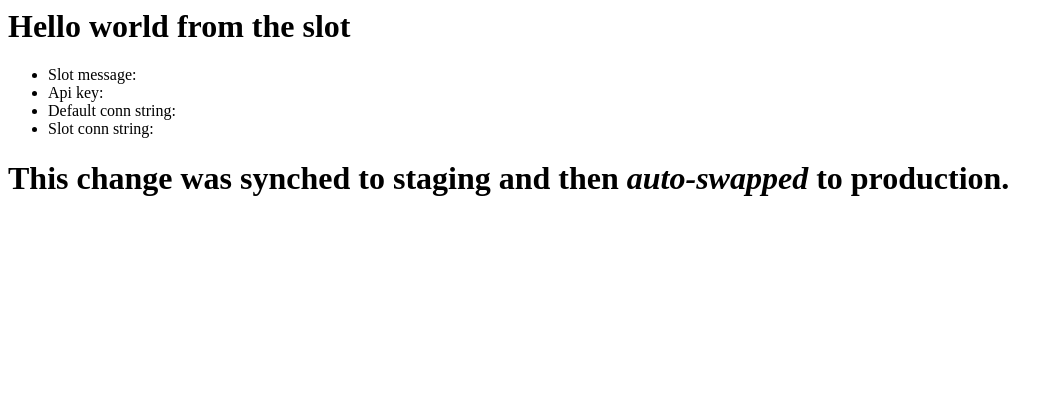
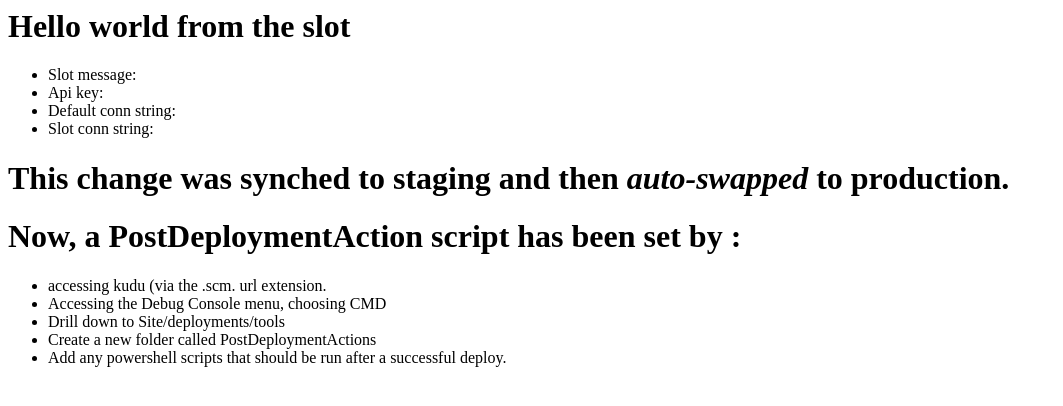
Before and after one commit to brett-ed/70-533Index, a PHP site: page / in a window 1280 px wide. Shown: the top 406 px of the page, without its empty margins (0-1063 px from the left). Run offline with PHP 8.4, Linux system fonts and the light colour scheme.

Commit message:
Update index.php

```diff
--- a/index.php
+++ b/index.php
@@ -9,5 +9,14 @@
    </ul>
 
    <h1><b>This change was synched to staging and then <i>auto-swapped</i> to production.</b></h1>
+
+   <h1>Now, a PostDeploymentAction script has been set by :</h1>
+   <ul>
+      <li>accessing kudu (via the .scm.  url extension.</li>
+      <li>Accessing the Debug Console menu, choosing CMD</li>
+      <li>Drill down to Site/deployments/tools</li>
+      <li>Create a new folder called PostDeploymentActions</li>
+      <li>Add any powershell scripts that should be run after a successful deploy.</li>
+   </ul>
 </body>
 </html>
```
